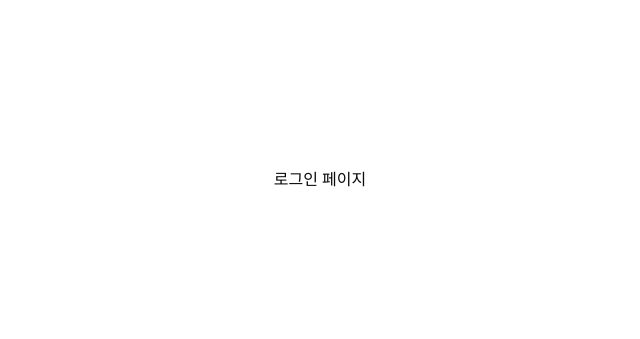
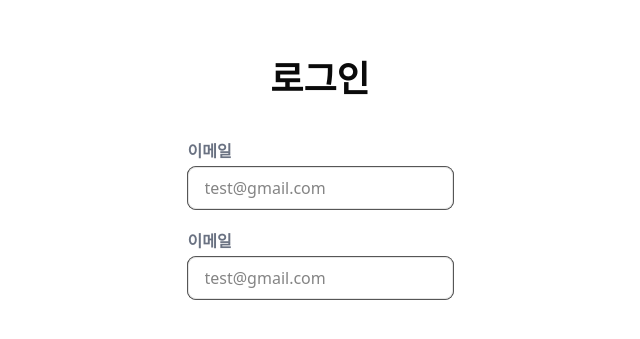
Before and after one commit to bookmakase/bookmakase-fe, a Next.js app: page /login in a window 1280 px wide. Shown: the part 221-560 px from the top of the page, without its empty margins (320-960 px from the left). Built offline with nearby package versions, Linux system fonts and the light colour scheme.

Commit message:
feat: #3 - 공통 인풋 컴포넌트 제작 중

```diff
--- a/package.json
+++ b/package.json
@@ -9,6 +9,8 @@
     "lint": "next lint"
   },
   "dependencies": {
+    "@hookform/resolvers": "^5.1.1",
+    "@radix-ui/react-label": "^2.1.7",
     "@radix-ui/react-slot": "^1.2.3",
     "@tanstack/react-query": "^5.81.5",
     "@tanstack/react-query-devtools": "^5.81.5",
@@ -19,7 +21,9 @@
     "next": "15.3.4",
     "react": "^19.0.0",
     "react-dom": "^19.0.0",
+    "react-hook-form": "^7.59.0",
     "tailwind-merge": "^3.3.1",
+    "zod": "^3.25.67",
     "zustand": "^5.0.6"
   },
   "devDependencies": {
--- a/src/app/(auth)/login/page.tsx
+++ b/src/app/(auth)/login/page.tsx
@@ -1,5 +1,36 @@
+"use client";
+
+import InputFeild from "@/components/ui/InputFeild";
 import React from "react";
 
 export default function LoginPage() {
-  return <div>로그인 페이지</div>;
+  const handleClickLogin = () => {
+    alert("클릭");
+  };
+
+  return (
+    <div className="flex flex-col justify-center items-center gap-10">
+      <h1 className="font-semibold text-4xl">로그인</h1>
+
+      <form onSubmit={handleClickLogin} className="flex flex-col gap-5">
+        {/* 이메일 필드 */}
+        <InputFeild
+          id="email"
+          name="email"
+          type="email"
+          labelText="이메일"
+          placeholder="test@gmail.com"
+        />
+
+        {/* 비밀번호 필드 */}
+        <InputFeild
+          id="email"
+          name="email"
+          type="email"
+          labelText="이메일"
+          placeholder="test@gmail.com"
+        />
+      </form>
+    </div>
+  );
 }
--- /dev/null
+++ b/src/components/ui/InputFeild.tsx
@@ -0,0 +1,33 @@
+import React from "react";
+
+export interface InputFeildProps
+  extends React.InputHTMLAttributes<HTMLInputElement> {
+  labelText: string;
+  id: string;
+  validationStatus?: "error" | "success";
+}
+
+export default function InputFeild({
+  labelText,
+  id,
+  className = "",
+  ...rest
+}: InputFeildProps) {
+  return (
+    <div className="flex flex-col gap-1">
+      <label htmlFor={id} className="text-gray-500 font-bold">
+        {labelText}
+      </label>
+
+      <input
+        id={id}
+        className={`border px-4 py-2 rounded-md
+                  focus:border-green-500   /* ⬅︎ 포커스 시 보더 색상 */
+                    focus:ring-0             /* 기본 파란 ring 제거(선택) */
+                    focus:outline-none       /* 기본 outline 제거(선택) */
+          ${className}`}
+        {...rest}
+      />
+    </div>
+  );
+}
```
Also changed, not shown: 1 other file (tests, documents, lock files or other folders).
